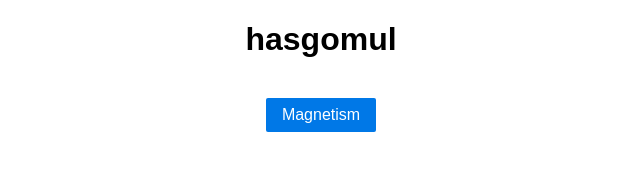
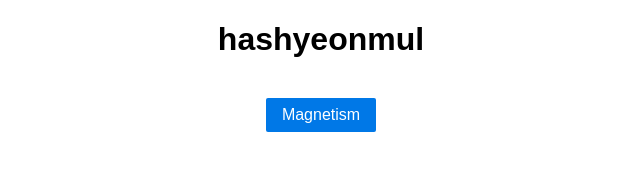
Before and after one commit to CHEMICALS1234/hashyeonmul, a plain HTML site: page index.html in a window 1280 px wide. Shown: the whole page, without its empty margins (319-959 px from the left). Drawn offline with nearby package versions, Linux system fonts and the light colour scheme.

Commit message:
Update index.html

```diff
--- a/index.html
+++ b/index.html
@@ -15,7 +15,7 @@
 
 <body>
     <div class="box" align="center">
-        <h1>hasgomul</h1>
+        <h1>hashyeonmul</h1>
         <br/>
         <a class="pure-button pure-button-primary" href="./physics/force.html">Magnetism</a>
     </div>
```
